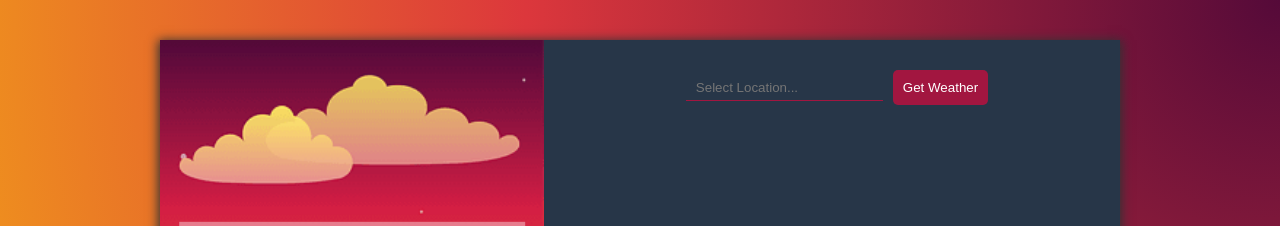
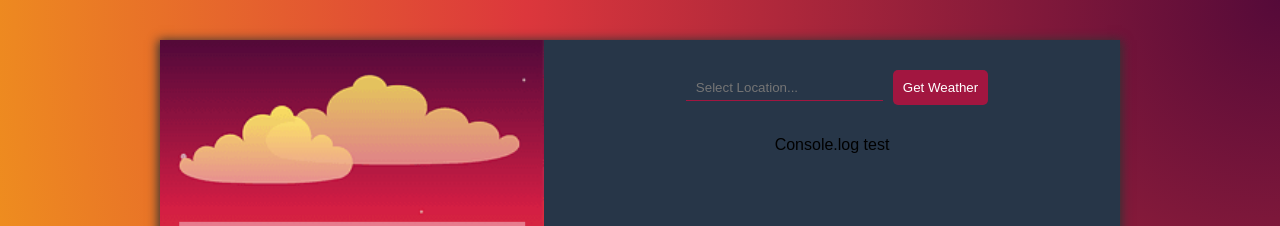
Before and after one commit to its-gio/weather-app, a React (Create React App) app: page / in a window 1280 px wide. Shown: the top 226 px of the page. Built offline with nearby package versions, Linux system fonts and the light colour scheme; no server answers; the HTML template or start-up script is replaced by a standard one.

Commit message:
Adding new API for location auto complete

```diff
--- a/src/App.js
+++ b/src/App.js
@@ -1,20 +1,33 @@
 import React from 'react';
-import cities from 'cities.json';
 
 import Title from './components/Title';
 import Content from './components/Content';
 import API_KEY from './Keys';
 
+const endpoint = 'https://gist.githubusercontent.com/Miserlou/c5cd8364bf9b2420bb29/raw/2bf258763cdddd704f8ffd3ea9a3e81d25e2c6f6/cities.json';
 
 export default class App extends React.Component {
   state = {
-    text: undefined,
+    inputText: undefined,
     temp: undefined,
     city: undefined,
     country: undefined,
     humidity: undefined,
     desc: undefined,
-    err: undefined
+    err: undefined,
+    suggestionList: []
+  }
+
+  componentDidMount() {
+    fetch(endpoint)
+      // Converting fetched data to json
+      .then(blob => blob.json())
+      // Pushing data into suggestionList array
+      .then(data => this.setState({ suggestionList: [...data] }));
+  }
+
+  updateSearch = (e) => {
+    this.setState({ inputText: e.target.value });
   }
 
   // Making API call is best with async and await
@@ -22,7 +35,7 @@ export default class App extends React.Component {
     e.preventDefault();
     // Grabbing city and country front component form
     const location = e.target.location.value;
-    const city = "los-angeles";
+    const city = "los angeles";
     const country = "us";
     // Making API call
     const api_call = await fetch(`https://api.openweathermap.org/data/2.5/weather?q=${city},${country}&appid=${API_KEY}&units=imperial`);
@@ -50,10 +63,37 @@ export default class App extends React.Component {
     }
   }
 
-  textUpdate = (e) => {
-    this.setState({
-      text: e.target.value,
+  // Grabs input values and the cities array as parameters
+  findMatches = (wordMatch, cities) => {
+    // returns a filtered city array where cities and states are running through a Regex and only one has to match to return
+    return cities.filter(place => {
+      const regex = new RegExp(wordMatch, 'gi');
+      return place.name.match(regex) || place.country.match(regex);
     })
+  }
+
+  displayMatches = () => {
+    // Using findMatch() with the input and cities array
+    const matchArray = this.findMatches(this.state.inputText, this.state.suggestionList);
+    console.log(matchArray);
+    const html = matchArray.map(place => {
+      const regex = new RegExp(this.state.inputText, 'gi');
+      // Adding highlights to input for city name
+      const cityName = place.name.replace(regex, this.state.inputText);
+      // .replace(regex, `<span class="hl">${this.state.inputText}</span>`)
+      // Adding highlights to input for state name
+      const countryName = place.country;
+      // .replace(regex, `<span class="hl">${this.value}</span>`)
+      return cityName;
+      return `
+        <li>
+          <span class="name">${cityName}, ${countryName}</span>
+        </li>
+      `
+      // Joining map into a string
+    }).join('');
+    // Making the suggestions empty when input is empty
+    // searchInput.value == '' ? suggestion.innerHTML = '' : suggestion.innerHTML = html;
   }
 
   render() {
@@ -61,7 +101,8 @@ export default class App extends React.Component {
       <div className="content-container">
         <Title />
         <Content
-          textUpdate={this.textUpdate}
+          suggestionList={this.state.suggestionList}
+          updateSearch={this.updateSearch}
           getWeather={this.getWeather}
           temp={this.state.temp}
           city={this.state.city}
@@ -69,8 +110,8 @@ export default class App extends React.Component {
           humidity={this.state.humidity}
           desc={this.state.desc}
           err={this.state.err}
-          text={this.state.text}
-          cities={cities}
+          inputText={this.state.inputText}
+          displayMatches={this.displayMatches}
         />
       </div>
     )
--- a/src/components/Content.js
+++ b/src/components/Content.js
@@ -5,8 +5,8 @@ import Weather from './Weather';
 
 const Content = (props) => (
   <div className="content-container__form right">
-    <Form getWeather={props.getWeather} textUpdate={props.textUpdate} />
-    <LocationComplete cities={props.cities} text={props.text} />
+    <Form getWeather={props.getWeather} updateSearch={props.updateSearch} />
+    <LocationComplete displayMatches={props.displayMatches} inputText={props.inputText} suggestionList={props.suggestionList} />
     <Weather
       temp={props.temp}
       city={props.city}
--- a/src/components/Form.js
+++ b/src/components/Form.js
@@ -4,7 +4,7 @@ export default class Form extends React.Component {
     render() {
         return (
             <form onSubmit={this.props.getWeather}>
-                <input onChange={this.props.textUpdate} type="text" name="location" placeholder="Select Location..." />
+                <input onChange={this.props.updateSearch} type="text" name="location" placeholder="Select Location..." />
                 {/* <input type="text" name="country" placeholder="Country..." /> */}
                 <button>Get Weather</button>
             </form>
--- a/src/components/LocationComplete.js
+++ b/src/components/LocationComplete.js
@@ -1,13 +1,10 @@
 import React from 'react';
 
 export default class LocationComplete extends React.Component {
-
-
   render() {
-    // console.log(this.props.cities[0].country);
     return (
       <div className="content-container__locations-list">
-        {this.props.text}
+        Console.log test
       </div>
     )
   }
```
